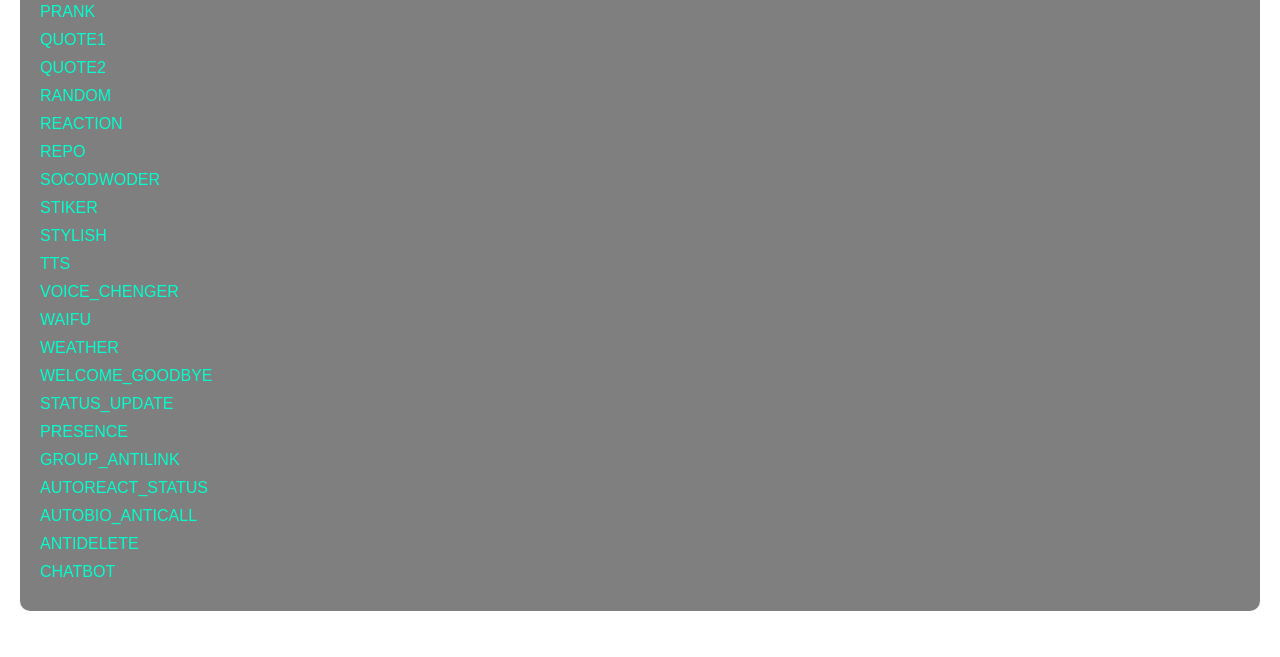
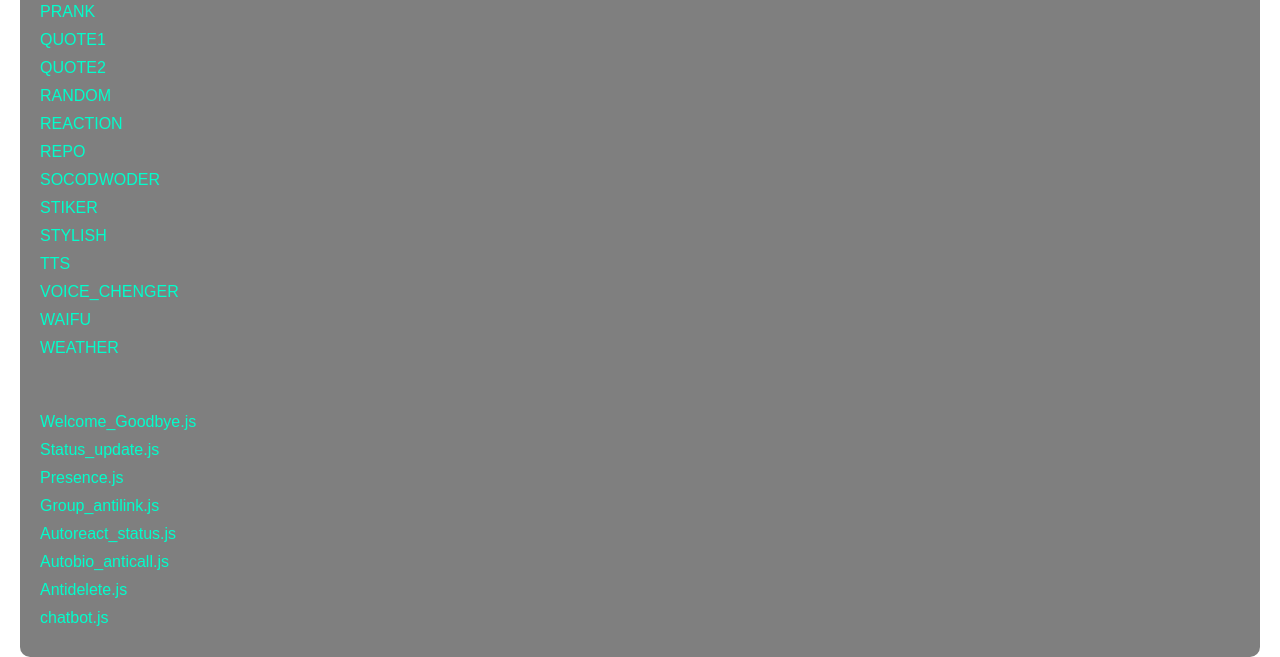
Before and after one commit to wevedo/Edit-base, a website: page index.html in a window 1280 px wide. Shown: the part 822-1479 px from the top of the page. Before the commit the page ends 1433 px from the top, so only its background shows below. Drawn offline with Linux system fonts and the light colour scheme.

Commit message:
Update index.html

```diff
--- a/index.html
+++ b/index.html
@@ -125,17 +125,22 @@
       <li><a href="https://raw.githubusercontent.com/wevedo/Edit-base/refs/heads/main/adams/voice_chenger.js">VOICE_CHENGER</a></li>
       <li><a href="https://raw.githubusercontent.com/wevedo/Edit-base/refs/heads/main/adams/waifu.js">WAIFU</a></li>
       <li><a href="https://raw.githubusercontent.com/wevedo/Edit-base/refs/heads/main/adams/weather.js">WEATHER</a></li>
+    </ul>
 
-      <!-- New Files (BWM XMD - Listeners Related) -->
-      <li><a href="https://raw.githubusercontent.com/wevedo/abutech/refs/heads/main/bwmxmd/Welcome_Goodbye.js">WELCOME_GOODBYE</a></li>
-      <li><a href="https://raw.githubusercontent.com/wevedo/abutech/refs/heads/main/bwmxmd/Status_update.js">STATUS_UPDATE</a></li>
-      <li><a href="https://raw.githubusercontent.com/wevedo/abutech/refs/heads/main/bwmxmd/Presence.js">PRESENCE</a></li>
-      <li><a href="https://raw.githubusercontent.com/wevedo/abutech/refs/heads/main/bwmxmd/Group_antilink..js">GROUP_ANTILINK</a></li>
-      <li><a href="https://raw.githubusercontent.com/wevedo/abutech/refs/heads/main/bwmxmd/Autoreact_status.js">AUTOREACT_STATUS</a></li>
-      <li><a href="https://raw.githubusercontent.com/wevedo/abutech/refs/heads/main/bwmxmd/Autobio_anticall.js">AUTOBIO_ANTICALL</a></li>
-      <li><a href="https://raw.githubusercontent.com/wevedo/abutech/refs/heads/main/bwmxmd/Antidelete.js">ANTIDELETE</a></li>
-      <li><a href="https://raw.githubusercontent.com/wevedo/abutech/refs/heads/main/bwmxmd/chatbot.js">CHATBOT</a></li>
+    <!-- Space before new files -->
+    <br><br>
+
+    <ul>
+      <li><a href="https://raw.githubusercontent.com/wevedo/Edit-base/refs/heads/main/bwmxmd/Welcome_Goodbye.js">Welcome_Goodbye.js</a></li>
+      <li><a href="https://raw.githubusercontent.com/wevedo/Edit-base/refs/heads/main/bwmxmd/Status_update.js">Status_update.js</a></li>
+      <li><a href="https://raw.githubusercontent.com/wevedo/Edit-base/refs/heads/main/bwmxmd/Presence.js">Presence.js</a></li>
+      <li><a href="https://raw.githubusercontent.com/wevedo/Edit-base/refs/heads/main/bwmxmd/Group_antilink.js">Group_antilink.js</a></li>
+      <li><a href="https://raw.githubusercontent.com/wevedo/Edit-base/refs/heads/main/bwmxmd/Autoreact_status.js">Autoreact_status.js</a></li>
+      <li><a href="https://raw.githubusercontent.com/wevedo/Edit-base/refs/heads/main/bwmxmd/Autobio_anticall.js">Autobio_anticall.js</a></li>
+      <li><a href="https://raw.githubusercontent.com/wevedo/Edit-base/refs/heads/main/bwmxmd/Antidelete.js">Antidelete.js</a></li>
+      <li><a href="https://raw.githubusercontent.com/wevedo/Edit-base/refs/heads/main/bwmxmd/chatbot.js">chatbot.js</a></li>
     </ul>
+
   </div>
 
   <footer>
```
